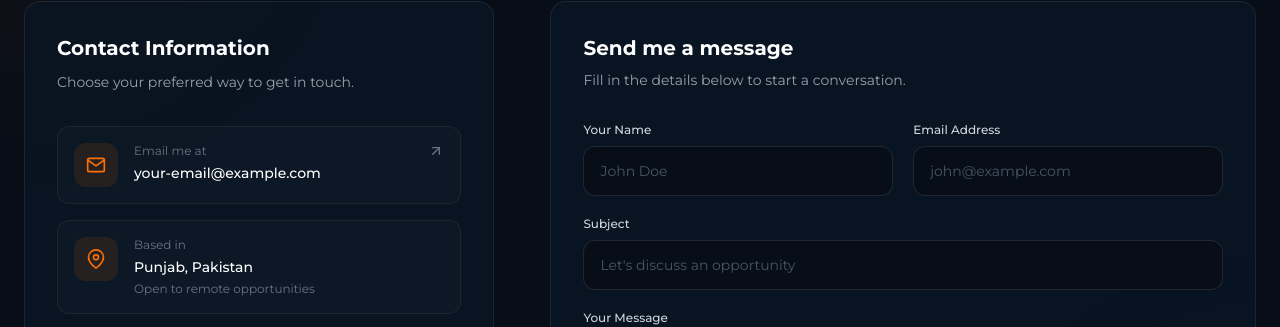
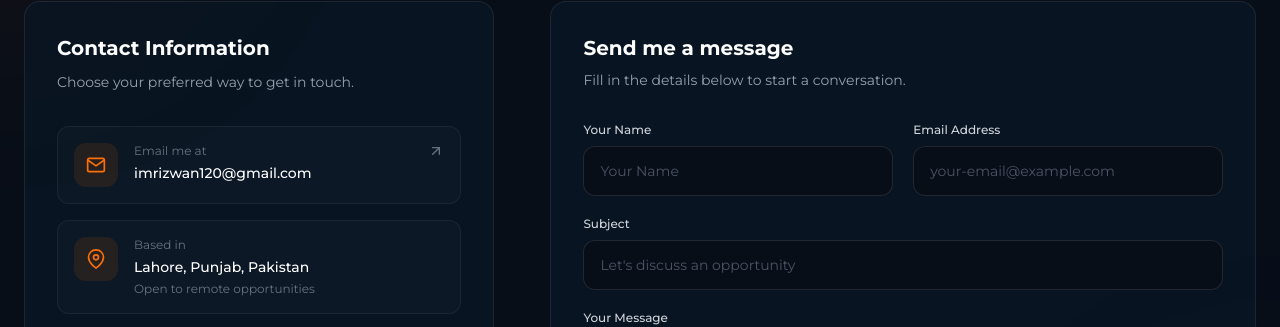
Before and after one commit to Rizwan-Codes/My-Portfolio, a React (Vite) app: page / in a window 1280 px wide. Shown: the part 4335-4662 px from the top of the page. Built offline with nearby package versions, Linux system fonts and the light colour scheme.

Commit message:
feat: added correct information and links to the contact

```diff
--- a/src/components/Contact.jsx
+++ b/src/components/Contact.jsx
@@ -145,7 +145,7 @@ function Contact() {
 
               {/* Email */}
               <motion.a
-                href="mailto:your-email@example.com"
+                href="mailto:imrizwan120@gmail.com"
                 whileHover={
                   shouldReduceMotion ? undefined : { x: 4 }
                 }
@@ -160,7 +160,7 @@ function Contact() {
                     Email me at
                   </span>
                   <span className="mt-1 block break-all text-sm font-medium text-white">
-                    your-email@example.com
+                    imrizwan120@gmail.com
                   </span>
                 </span>
 
@@ -181,7 +181,7 @@ function Contact() {
                     Based in
                   </span>
                   <span className="mt-1 block text-sm font-medium text-white">
-                    Punjab, Pakistan
+                    Lahore, Punjab, Pakistan
                   </span>
                   <span className="mt-1 block text-xs text-gray-500">
                     Open to remote opportunities
@@ -219,7 +219,7 @@ function Contact() {
                   </motion.a>
 
                   <motion.a
-                    href="https://www.linkedin.com/"
+                    href="https://www.linkedin.com/in/rizwan-ali-web-dev/"
                     target="_blank"
                     rel="noreferrer"
                     aria-label="LinkedIn profile"
@@ -301,7 +301,7 @@ function Contact() {
                     required
                     value={formData.name}
                     onChange={handleChange}
-                    placeholder="John Doe"
+                    placeholder="Your Name"
                     className={inputClasses}
                   />
                 </motion.div>
@@ -322,7 +322,7 @@ function Contact() {
                     required
                     value={formData.email}
                     onChange={handleChange}
-                    placeholder="john@example.com"
+                    placeholder="your-email@example.com"
                     className={inputClasses}
                   />
                 </motion.div>
```
